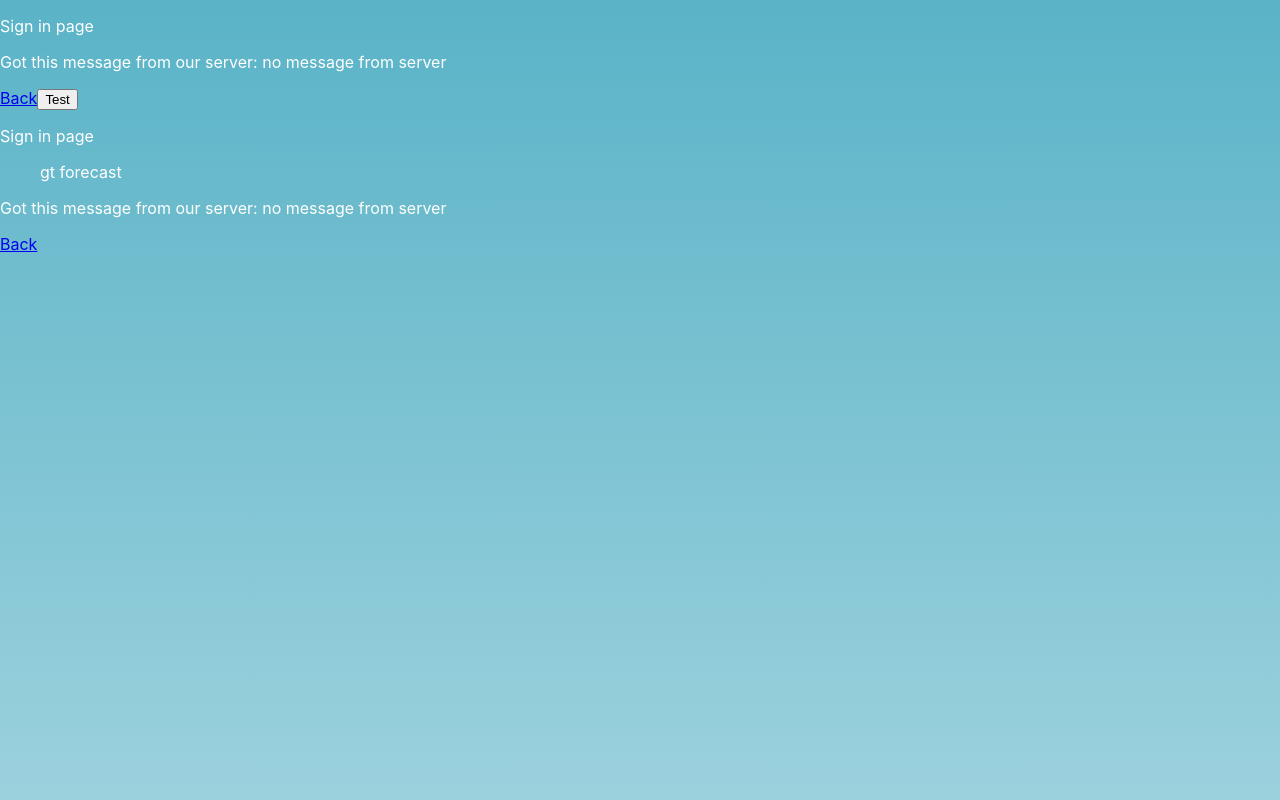
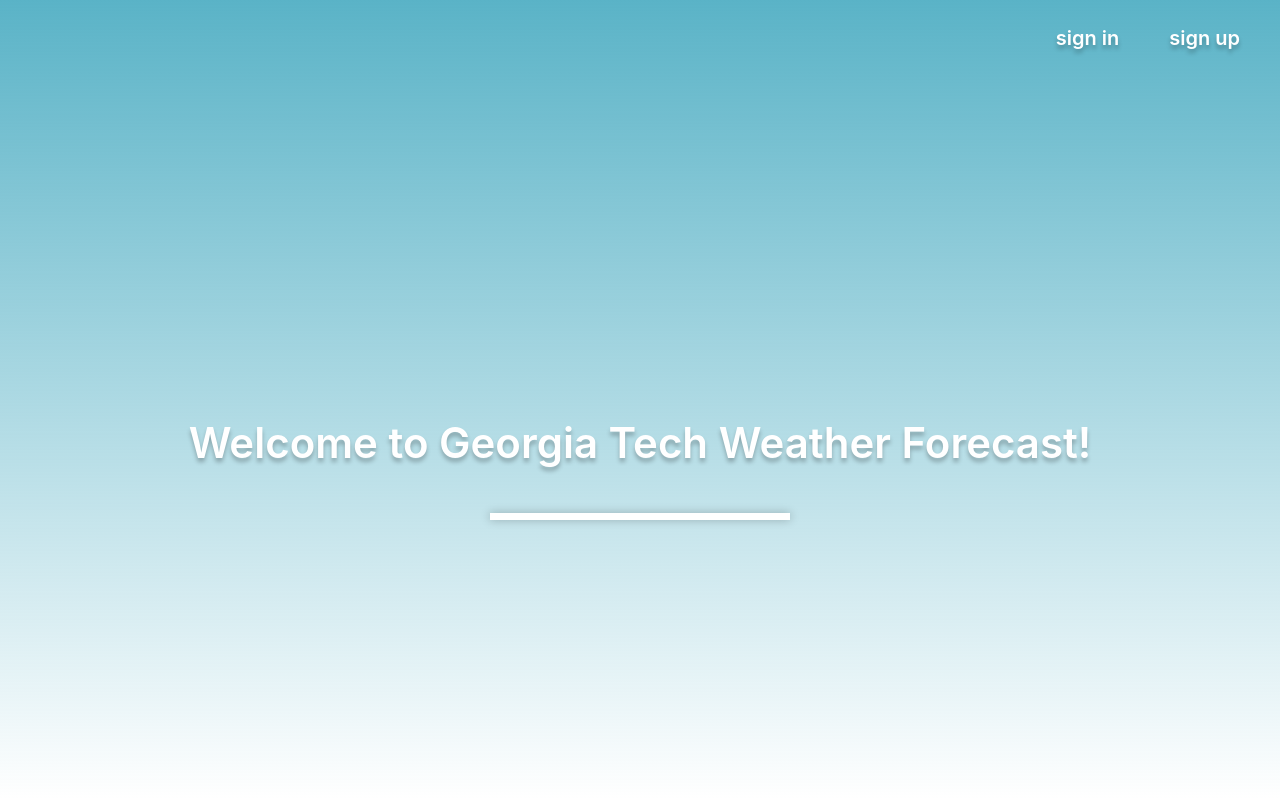
Before and after one commit to GTWeatherForcast/weather-client, a React (Create React App) app: page / in a window 1280 px wide. Shown: the top 800 px of the page. Built offline with nearby package versions, Linux system fonts and the light colour scheme; the HTML template or start-up script is replaced by a standard one.

Commit message:
change rectangle

```diff
--- a/src/App.js
+++ b/src/App.js
@@ -7,8 +7,8 @@
   return (
     <BrowserRouter>
       <Routes>
-        <Route path="landing" element={<LandingPage />} />
-        <Route path="" element={<SignInPage />} />
+        <Route path="" element={<LandingPage />} />
+        <Route path="sign-in" element={<SignInPage />} />
         <Route path="sign-up" element={<SignUpPage />} />
       </Routes>
     </BrowserRouter>
--- a/src/components/landing/Landing.css
+++ b/src/components/landing/Landing.css
@@ -1,6 +1,6 @@
 body {
-    /* overflow: hidden; */
-    height: 2000px;
+    overflow: hidden;
+    height: 800px;
     background: linear-gradient(180deg, #5AB3C7 0%, rgba(74, 129, 180, 0.00) 100%);
     color: white;
 }
@@ -58,6 +58,8 @@
     width: 300px;
     height: 7px;
     flex-shrink: 0;
+    position: absolute;
+    bottom: 35%;
 }
 
 #content-container {
```
